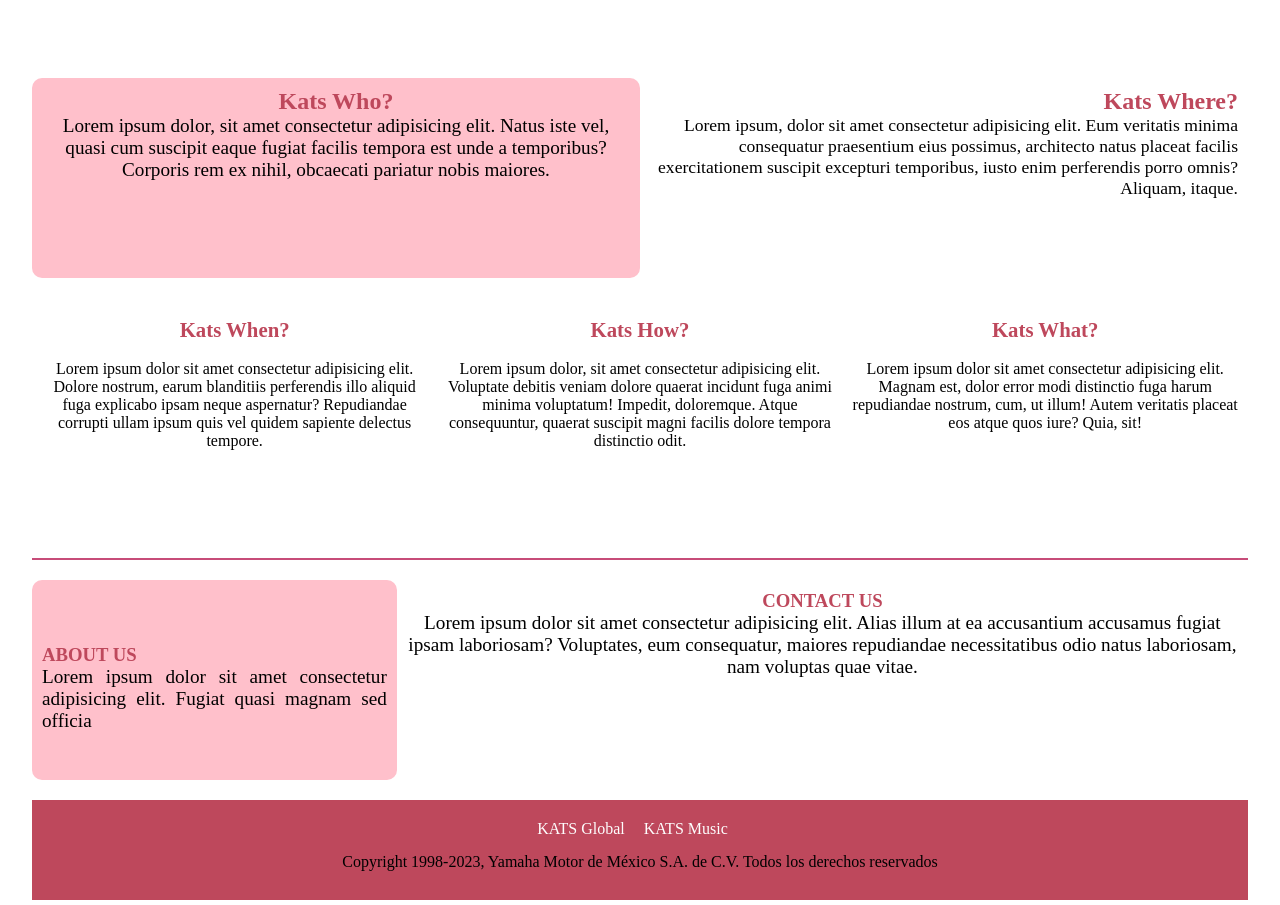
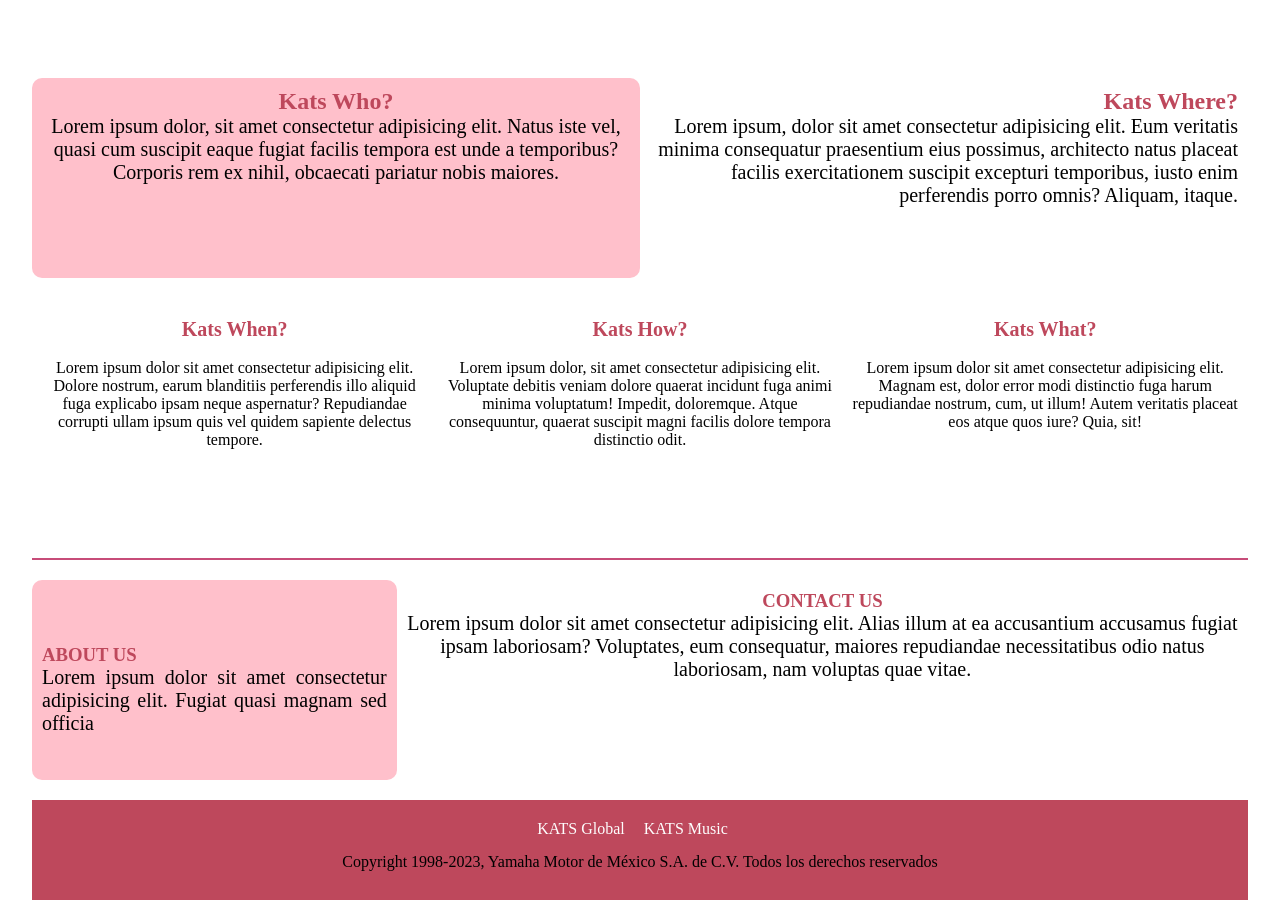
Before and after one commit to SeoDan15/AplicacionesWeb, a plain HTML site: page paginawebp1.html in a window 1280 px wide. Shown: the part 1014-1919 px from the top of the page. Drawn offline with Linux system fonts and the light colour scheme.

Commit message:
Update estilostarea2.css

```diff
--- a/estilostarea2.css
+++ b/estilostarea2.css
@@ -28,7 +28,7 @@
 }
 .menu a{
     margin-right: 10px;
-    font-size: 1.3em;
+    font-size: 18px;
     text-decoration: none;
     color: #be485c;
 }
@@ -79,7 +79,7 @@ header h1{
 .uno p{
     text-align: center;
     color: black;
-    font-size: 1.2em;
+    font-size: 20px;
 }
 .dos h1{
     text-align: right;
@@ -87,7 +87,7 @@ header h1{
 }
 .dos p{
     text-align: right;
-    font-size: 1.1em;
+    font-size: 20px;
 }
 
 .left{
@@ -113,7 +113,7 @@ header h1{
 }
 .left h1, .center h1, .right h1{
     color: #be485c;
-    font-size: 1.3em;
+    font-size: 20px;
 }
 .tres{
     float: left;
@@ -142,7 +142,7 @@ header h1{
 }
 .cuatro p, .tres p{
     color: black;
-    font-size: 1.2em;
+    font-size: 20px;
 }
 footer{
     clear: both;
```
